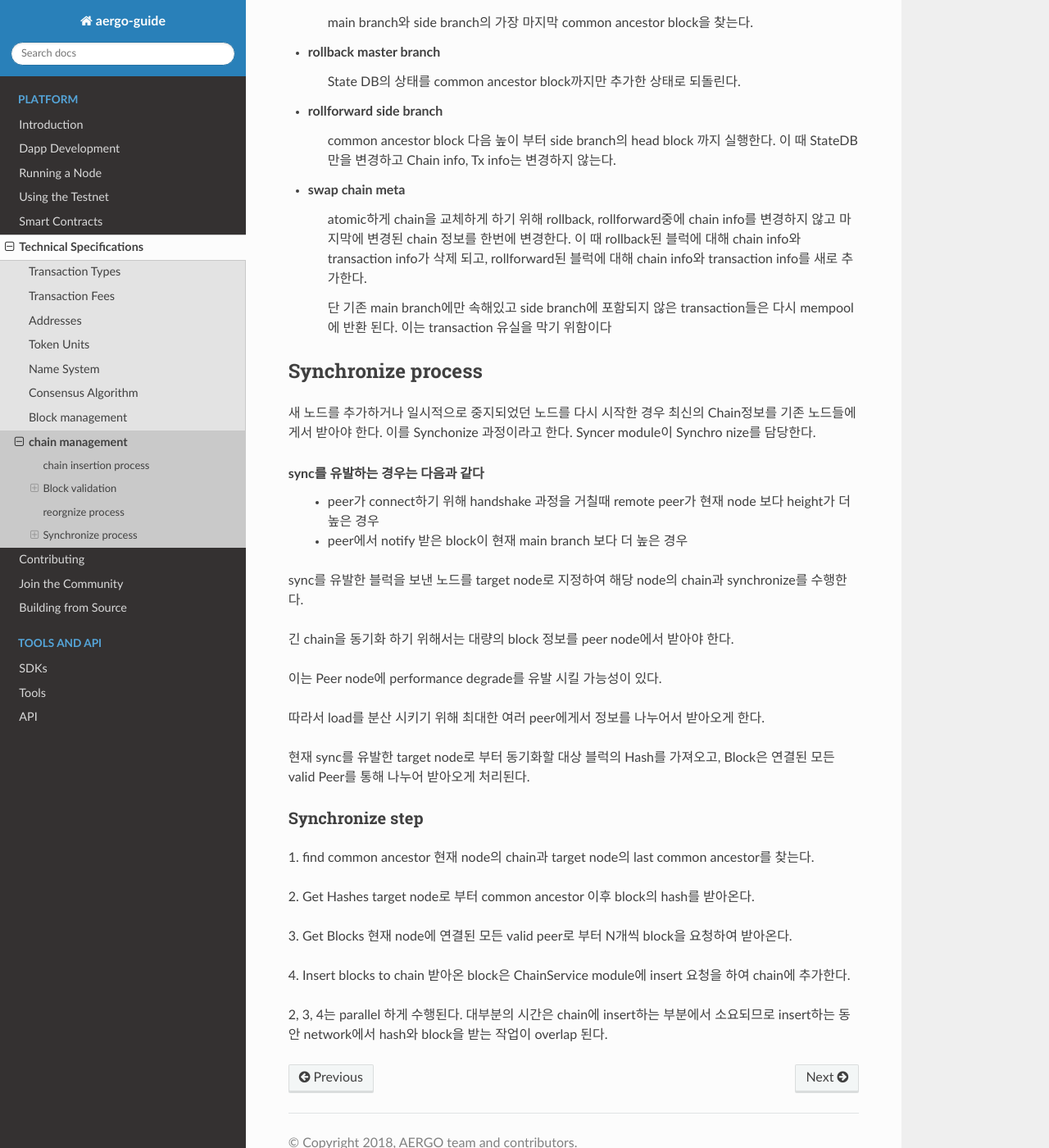
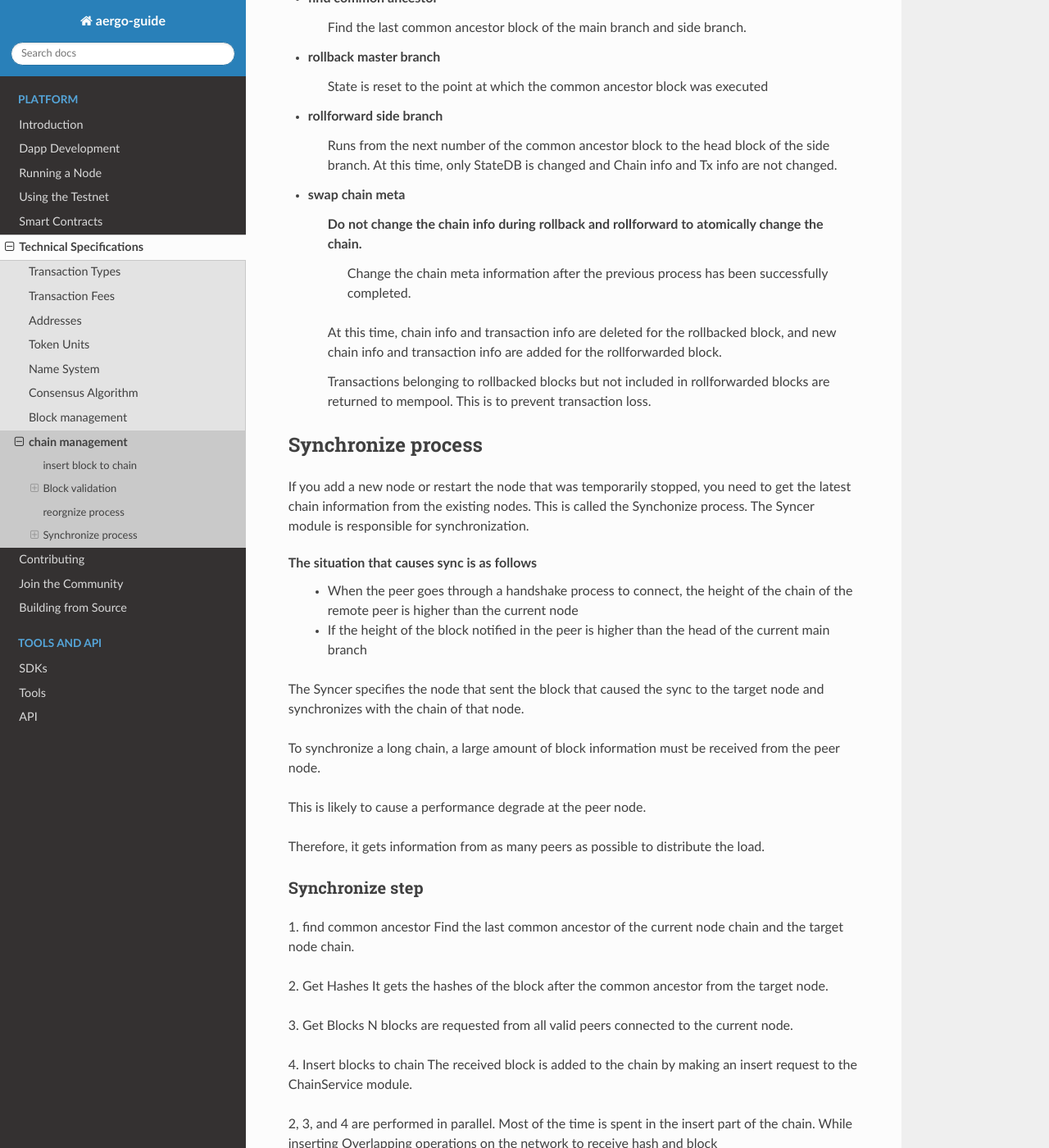
Before and after one commit to aergoio/guide, a Sphinx documentation site: the page built from source/specs/chain_management.rst, in a window 1280 px wide and 1400 px high, scrolled down 2410 px. Shown: the whole window at 82% size. Built offline with Sphinx 7.4.7 and the Read the Docs theme 2.0.0, drawn with Linux system fonts in a browser that asks for light colours; pages that are not in the unit, such as notebooks, are missing from menus; some of the changed text lies outside the part shown.

Commit message:
translate chain document

```diff
--- a/source/specs/chain_management.rst
+++ b/source/specs/chain_management.rst
@@ -1,42 +1,42 @@
 chain management
 ==================
-chain을 manage하는 일은 ChainServcie module에서 담당한다.
+The chainServcie module is responsible for managing the chain.
 
-ChainServcie는 크게 다음과 같은 일을 수행한다.
+ChainServcie performs the following tasks in large part:
 
-1. block insert to Chain
+1. insert block to chain
 2. reorganization
-3. synchronize chain
+3. syncronize chain
 
-chain insertion process
+insert block to chain
 ---------------------------
-Chainservcie가 블럭을 추가하는 경우는 다음의 두가지이다.
+There are two cases in which Chainservcie adds blocks:
 
-1. Block Factory에서 생성한 블럭
-  BP 노드가 자신이 생성할 round가 되면 Block Factory에서 블럭을 생성한다.
+1. Block generated by Block Factory
+When BP nodes are in the order in which they are created, blocks are created in the Block Factory.
 
-  Block Factory는 transaction을 모두 수행하고 block을 ChainService에 전달 하기 때문에 실행 결과를 함께 포함하게 된다.
+Block Factory performs all transactions and forwards the block to the ChainService. Therefore, the execution results are included with the block.
 
-  실행 결과는 transaction 수행결과인 receipts와 Account에 대한 변경사항을 나타내는 State changed entiry들로 이루어 진다.
+The execution results include the results of the transaction, reception, and State changed entry indicating the change to the account.
 
-  Block과 관련된 정보는 ChainDB에 저장하고 Account에 관한 정보는 StateDB에 저장한다.
+The chain service stores information related to blocks in the chainDB and information about accounts in the StateDB.
 
-2. 다른 Peer node에서 전달 받은 블럭
-  다른 Peer node에서 전달 받은 블럭은 크게 다음 3가지 경우이다.
+2. Block received from another Peer node
+The blocks received from the other Peer nodes are three main cases:
 
-  - orphan block
-      parent block이 아직 DB에 저장 되지 않은 경우에 해당 된다. orphan block은 orphan block cache에 저장된다.
+- Orphan block
+This is the case if the parent block has not yet been stored in the DB. Orphan blocks are stored in the orphan block cache on memory.
 
-      이 후 parent가 전송되면 orphan block cache에서 제거되고 다시 처리된다.
+Then, when the parent block is received, it is removed from the organ block cache and reprocessed.
 
-  - side branch block
-      parent block이 저장되어 있지만 main branch에 속하지 않는 블럭인 경우이다. 이 경우 block은 수행되지 않고, Block info{hash, block} 만 저장된다.
+- Side branch block
+In case the parent block is stored but is not part of the main branch. In this case, the block is not performed and only the block info{hash, block} is stored.
 
-  - main branch block
-      main branch의 head의 다음 블럭인 경우이다.
+- main branch block
+In case the head of the main branch is the next block.
+In this case, the blocks are stored after performing the transactions.
 
-main branch에 블럭이 저장되는 과정은 다음과 같다.
-
+The process for storing blocks in the main branch is as follows.
 1. validation before execution
 2. execute transactions
 3. apply changed entries of Account to State SMT
@@ -46,36 +46,37 @@ main branch에 블럭이 저장되는 과정은 다음과 같다.
 
 Block validation
 ---------------------
-network로 받은 블럭은 valid하지 않을 수 있기 때문에 여러가지 검증을 거치게 된다.
+The blocks received in the network may not be valid, so a number of checks are made.
 
-실행 전 검증
+Validate before execution
 ^^^^^^^^^^^^
-- consensus validation
-    valid한 BP가 생성한 블럭이 맞는지 block생성시간과 sign을 통해 검증한다.
-- transaction merkel 검증
-    transaction들이 위변조 되지 않았는지 검증한다.
-    transaction들로 merkel tree를 생성하여 Block header에 저장된 transaction merkel root와 동일한지 검사한다.
-  실행전 검증이 완료되면 Block이 valid한 BP에서 생성되었고 블럭에 포함된 transaction이 위변조 되지 않았음을 보장한다.
+- Consensus validation
+Validate the block generated by the valid BP through block creation time and signature.
+- Transaction <merkle validation
+Validate that the transactions were not forged.
+The Verifier module generates a Merkel tree with the transactions and checks if it is the same as the Transaction Merkel root stored in the Block header.
 
-실행 후 검증
+The validator module can ensure that the block was generated from a valid BP and the transaction contained in the block was not forged.
+
+Post-execution validation
 ^^^^^^^^^^^^
 - State root validation
-  실행후 변경된 State의 SMT root node hash가 Block header에 저장된 blocksRootHash와 동일한지 검사한다.
-- Receipt merkle 검증
-  Transaction들의 수행결과로 생성된 receipt들로 merkel tree를 생성하여 Block Header에 저장된 recipts merkel root와 동일한지 검사한다.
+The Validate module checks if the changed state root node hash is the same as the blocksRootHash stored in the block head.
+- Receipt merkle validation
+The Validate module generates a merkel tree with the reciepts generated as a result of the transactions and checks if they are identical to the recipts stored in the block header.
 
-  이 검증들을 통해 Block에 포함된 transaction을 수행한 결과가 Block을 생성한 BP node와 동일한 결과를 가짐을 보장한다.
-
+These checks ensure that the results of the transaction contained in the block are the same as the results of the BP node that generated the block.
 
 reorgnize process
 --------------------
-ChainService module은 longest chain을 main branch로 선택하여 유지한다.
 
-side branch들은 실행되지 않은 상태로 DB에 Block info만 저장된다.
+The ChainService module selects and maintains the longest chain as the main branch.
 
-이 후 다른 peer를 통해서 받은 side branch가 Node에서 유지하고 있는 main branch보다 더 길어진 경우 side branch를 main branch로 변경 하는 절차를 거치게 된다. 이를 reorgnize process라고 한다.
+The side branches are not executed and only the block info is stored in the DB.
 
-reorgnize 는 다음과 같은 절차로 수행된다.
+If the side branch received from another peer is longer than the main branch held by the node, the side branch is changed to the main branch. This is called the reorgnize process.
+
+The reorgnize is performed as follows.
 
 1. find common ancestor between main branch and side branch
 2. rollback master branch
@@ -83,55 +84,53 @@ reorgnize 는 다음과 같은 절차로 수행된다.
 4. swap chain meta
 
 - find common ancestor
-    main branch와 side branch의 가장 마지막 common ancestor block을 찾는다.
+    Find the last common ancestor block of the main branch and side branch.
 
 - rollback master branch
-    State DB의 상태를 common ancestor block까지만 추가한 상태로 되돌린다.
+    State is reset to the point at which the common ancestor block was executed
 
 - rollforward side branch
-    common ancestor block 다음 높이 부터 side branch의 head block 까지 실행한다.
-    이 때 StateDB만을 변경하고 Chain info, Tx info는 변경하지 않는다.
+    Runs from the next number of the common ancestor block to the head block of the side branch.
+    At this time, only StateDB is changed and Chain info and Tx info are not changed.
 
 - swap chain meta
-    atomic하게 chain을 교체하게 하기 위해 rollback, rollforward중에 chain info를 변경하지 않고 마지막에 변경된 chain 정보를 한번에 변경한다.
-    이 때 rollback된 블럭에 대해 chain info와 transaction info가 삭제 되고, rollforward된 블럭에 대해 chain info와 transaction info를 새로 추가한다.
+    Do not change the chain info during rollback and rollforward to atomically change the chain.
+	Change the chain meta information after the previous process has been successfully completed.
+    At this time, chain info and transaction info are deleted for the rollbacked block, and new chain info and transaction info are added for the rollforwarded block.
 
-    단 기존 main branch에만 속해있고 side branch에 포함되지 않은 transaction들은 다시 mempool에 반환 된다. 이는 transaction 유실을 막기 위함이다
+    Transactions belonging to rollbacked blocks but not included in rollforwarded blocks are returned to mempool. This is to prevent transaction loss.
 
 
 Synchronize process
 --------------------------
-새 노드를 추가하거나 일시적으로 중지되었던 노드를 다시 시작한 경우 최신의 Chain정보를 기존 노드들에게서 받아야 한다. 이를 Synchonize 과정이라고 한다.
-Syncer module이 Synchro nize를 담당한다.
+If you add a new node or restart the node that was temporarily stopped, you need to get the latest chain information from the existing nodes. This is called the Synchonize process.
+The Syncer module is responsible for synchronization.
 
-sync를 유발하는 경우는 다음과 같다
- - peer가 connect하기 위해 handshake 과정을 거칠때 remote peer가 현재 node 보다 height가 더 높은 경우
- - peer에서 notify 받은 block이 현재 main branch 보다 더 높은 경우
+The situation that causes sync is as follows
+ - When the peer goes through a handshake process to connect, the height of the chain of the remote peer is higher than the current node
+ - If the height of the block notified in the peer is higher than the head of the current main branch
 
-sync를 유발한 블럭을 보낸 노드를 target node로 지정하여 해당 node의 chain과 synchronize를 수행한다.
+The Syncer specifies the node that sent the block that caused the sync to the target node and synchronizes with the chain of that node.
 
-긴 chain을 동기화 하기 위해서는 대량의 block 정보를 peer node에서 받아야 한다.
+To synchronize a long chain, a large amount of block information must be received from the peer node.
 
-이는 Peer node에 performance degrade를 유발 시킬 가능성이 있다.
+This is likely to cause a performance degrade at the peer node.
 
-따라서 load를 분산 시키기 위해 최대한 여러 peer에게서 정보를 나누어서 받아오게 한다.
-
-현재 sync를 유발한 target node로 부터 동기화할 대상 블럭의 Hash를 가져오고, Block은 연결된 모든 valid Peer를 통해 나누어 받아오게 처리된다.
-
+Therefore, it gets information from as many peers as possible to distribute the load.
 
 Synchronize step
 ^^^^^^^^^^^^^^^^^^^
 1. find common ancestor
-현재 node의 chain과 target node의 last common ancestor를 찾는다.
+Find the last common ancestor of the current node chain and the target node chain.
 
 2. Get Hashes
-target node로 부터 common ancestor 이후 block의 hash를 받아온다.
+It gets the hashes of the block after the common ancestor from the target node.
 
 3. Get Blocks
-현재 node에 연결된 모든 valid peer로 부터 N개씩 block을 요청하여 받아온다.
+N blocks are requested from all valid peers connected to the current node.
 
 4. Insert blocks to chain
-받아온 block은 ChainService module에 insert 요청을 하여 chain에 추가한다.
+The received block is added to the chain by making an insert request to the ChainService module.
 
-2, 3, 4는 parallel 하게 수행된다. 대부분의 시간은 chain에 insert하는 부분에서 소요되므로 insert하는 동안
-network에서 hash와 block을 받는 작업이 overlap 된다.
+2, 3, and 4 are performed in parallel. Most of the time is spent in the insert part of the chain. While inserting
+Overlapping operations on the network to receive hash and block
```
Also changed, not shown: source/specs/block_management.rst (+32 -35 lines), source/specs/block_spec.rst (+11 -13 lines).
